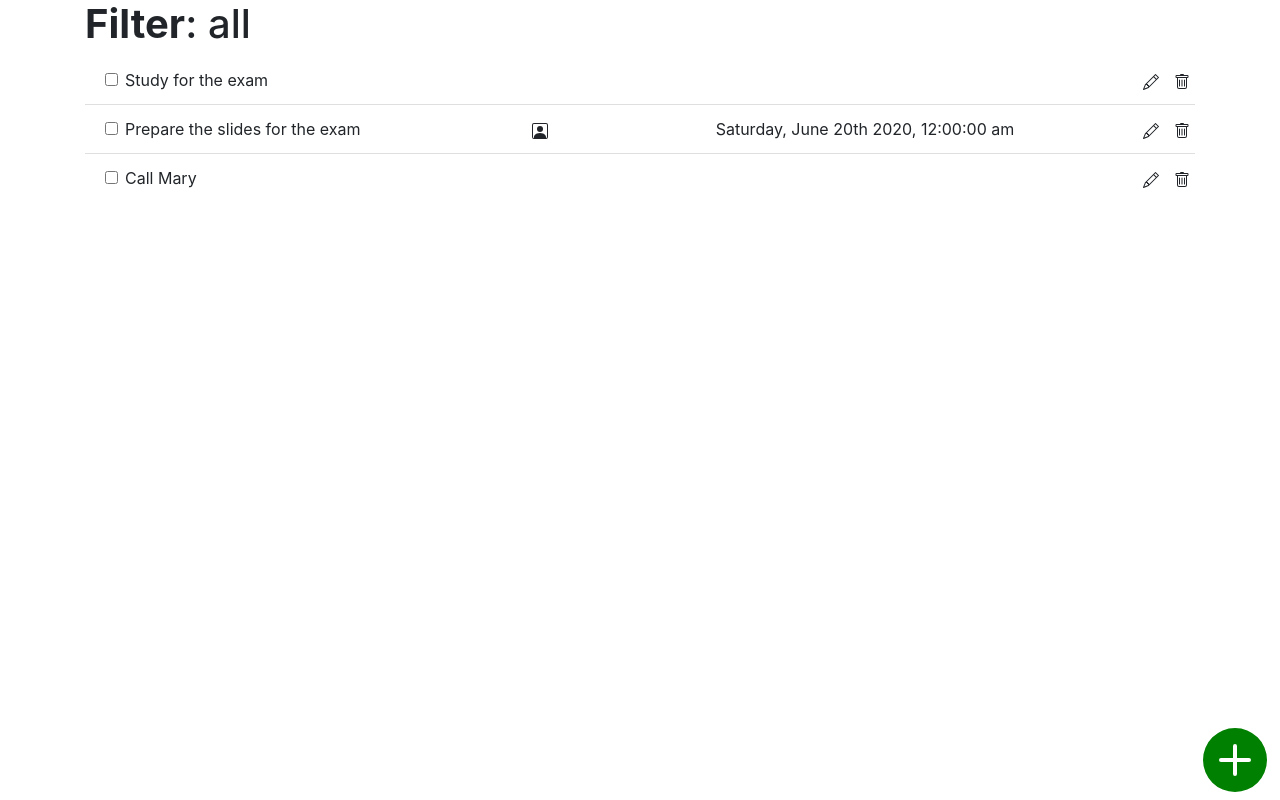
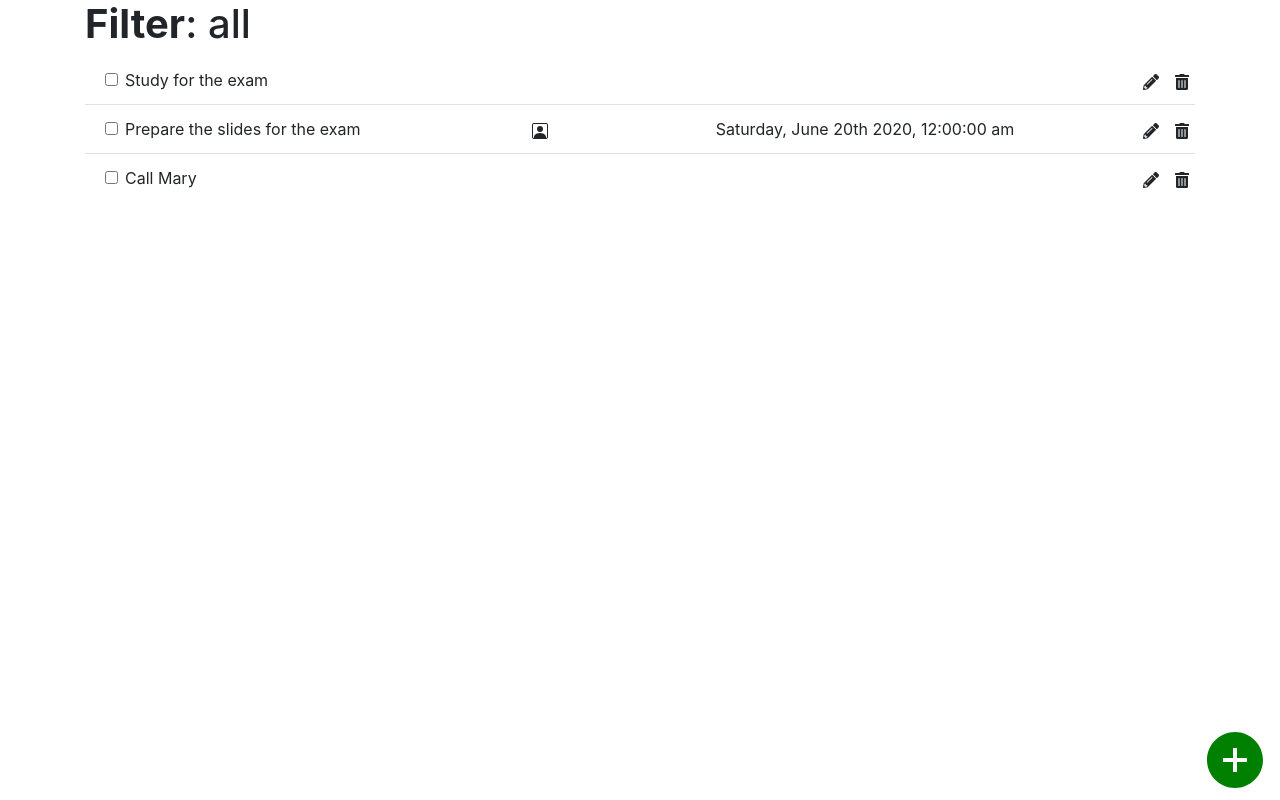
Before and after one commit to tndevelop/Website-TaskList, a React (Create React App) app in the folder to_do_list/: page / in a window 1280 px wide. Built offline with nearby package versions, Linux system fonts and the light colour scheme.

Commit message:
Added react-icons

```diff
--- a/to_do_list/package.json
+++ b/to_do_list/package.json
@@ -11,6 +11,7 @@
     "react-bootstrap": "^1.5.2",
     "react-bootstrap-icons": "^1.4.0",
     "react-dom": "^17.0.2",
+    "react-icons": "^4.2.0",
     "react-scripts": "4.0.3",
     "web-vitals": "^1.1.1"
   },
--- a/to_do_list/src/App.js
+++ b/to_do_list/src/App.js
@@ -1,14 +1,10 @@
 import "bootstrap/dist/css/bootstrap.min.css";
 import React from "react";
 import { Form, ListGroup, Container, Col, Row, Image } from "react-bootstrap";
-import {
-  Pencil,
-  PersonSquare,
-  Trash,
-  PlusCircleFill,
-} from "react-bootstrap-icons";
+import { PersonSquare } from "react-bootstrap-icons";
+import { AiFillPlusCircle } from "react-icons/ai";
+import { FaTrashAlt, FaPencilAlt } from "react-icons/fa";
 import "./App.css";
-import { ReactComponent as PlusButton } from "./add.svg";
 
 function App() {
   return (
@@ -25,11 +21,11 @@ function App() {
             </Col>
 
             <Col sm="auto">
-              <Pencil className="pencil"></Pencil>
+              <FaPencilAlt className="pencil"></FaPencilAlt>
             </Col>
 
             <Col sm={0.5}>
-              <Trash className="trash"></Trash>
+              <FaTrashAlt className="trash"></FaTrashAlt>
             </Col>
           </Row>
         </ListGroup.Item>
@@ -49,11 +45,11 @@ function App() {
             <Col>Saturday, June 20th 2020, 12:00:00 am</Col>
 
             <Col sm="auto">
-              <Pencil className="pencil"></Pencil>
+              <FaPencilAlt className="pencil"></FaPencilAlt>
             </Col>
 
             <Col sm="0.5">
-              <Trash className="trash"></Trash>
+              <FaTrashAlt className="trash"></FaTrashAlt>
             </Col>
           </Row>
         </ListGroup.Item>
@@ -65,18 +61,18 @@ function App() {
             </Col>
 
             <Col sm="auto">
-              <Pencil className="pencil"></Pencil>
+              <FaPencilAlt className="pencil"></FaPencilAlt>
             </Col>
 
             <Col sm={0.5}>
-              <Trash className="trash"></Trash>
+              <FaTrashAlt className="trash"></FaTrashAlt>
             </Col>
           </Row>
         </ListGroup.Item>
       </ListGroup>
       {/* Bottom plus */}
 
-      <PlusCircleFill className="plusButton" color="green"></PlusCircleFill>
+      <AiFillPlusCircle className="plusButton" color="green"></AiFillPlusCircle>
     </Container>
   );
 }
```
Also changed, not shown: 1 other file (tests, documents, lock files or other folders).
